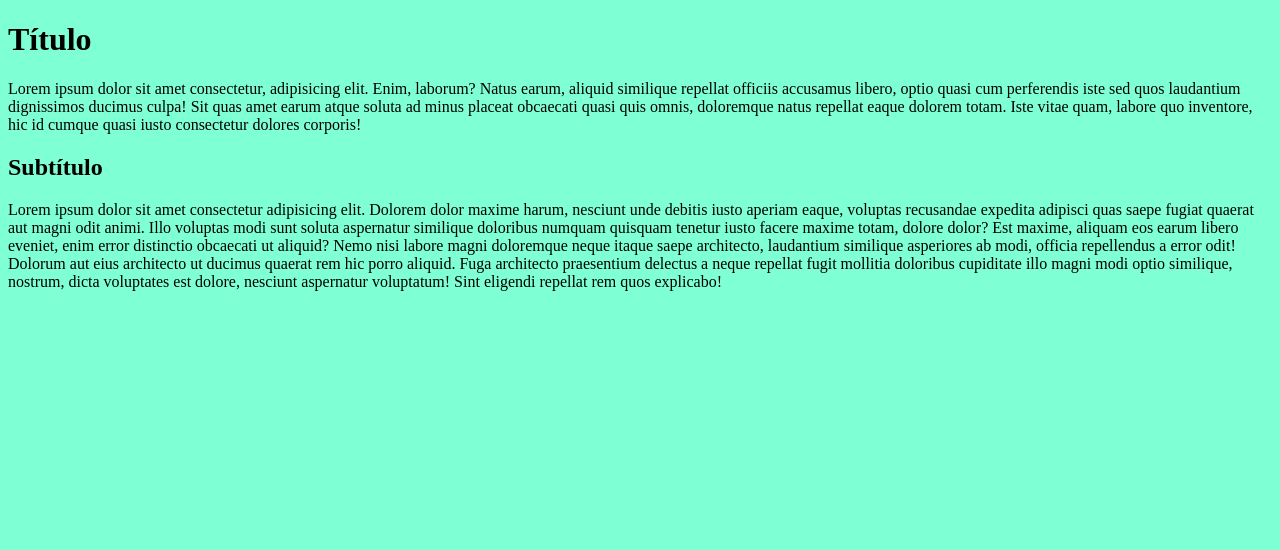
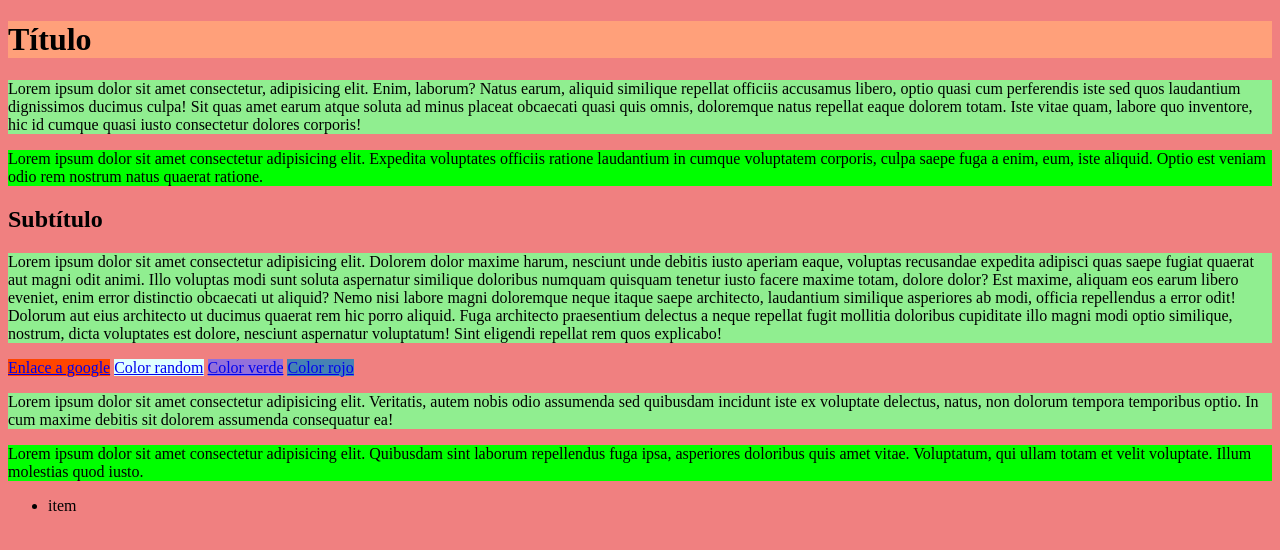
Before and after one commit to Amhedriel/CSS-Tutorial, a plain HTML site: page html/002tipos.html in a window 1280 px wide. Drawn offline with Linux system fonts and the light colour scheme.

Commit message:
Actualizando Tipos

```diff
--- a/html/002tipos.html
+++ b/html/002tipos.html
@@ -5,17 +5,31 @@
   <meta http-equiv="X-UA-Compatible" content="IE=edge">
   <meta name="viewport" content="width=device-width, initial-scale=1.0">
   <title>Tipos de Selectores</title>
-  <link rel="stylesheet" href="/styles/001sintaxis.css">
+  <link rel="stylesheet" href="/styles/002tipos.css">
 
 </head>
 <body>
-  <h1 class="titulo">Título</h1>
+  <h1 id="title" class="title">Título</h1>
   <p>Lorem ipsum dolor sit amet consectetur, adipisicing elit. Enim, laborum? Natus earum, aliquid similique repellat officiis accusamus libero, optio quasi cum perferendis iste sed quos laudantium dignissimos ducimus culpa! Sit quas amet earum atque soluta ad minus placeat obcaecati quasi quis omnis, doloremque natus repellat eaque dolorem totam. Iste vitae quam, labore quo inventore, hic id cumque quasi iusto consectetur dolores corporis!</p>
+
+  <p class="text">Lorem ipsum dolor sit amet consectetur adipisicing elit. Expedita voluptates officiis ratione laudantium in cumque voluptatem corporis, culpa saepe fuga a enim, eum, iste aliquid. Optio est veniam odio rem nostrum natus quaerat ratione.</p>
 
   <h2 class="subtitulo">Subtítulo</h2>
   <p>Lorem ipsum dolor sit amet consectetur adipisicing elit. Dolorem dolor maxime harum, nesciunt unde debitis iusto aperiam eaque, voluptas recusandae expedita adipisci quas saepe fugiat quaerat aut magni odit animi.
   Illo voluptas modi sunt soluta aspernatur similique doloribus numquam quisquam tenetur iusto facere maxime totam, dolore dolor? Est maxime, aliquam eos earum libero eveniet, enim error distinctio obcaecati ut aliquid?
   Nemo nisi labore magni doloremque neque itaque saepe architecto, laudantium similique asperiores ab modi, officia repellendus a error odit! Dolorum aut eius architecto ut ducimus quaerat rem hic porro aliquid.
   Fuga architecto praesentium delectus a neque repellat fugit mollitia doloribus cupiditate illo magni modi optio similique, nostrum, dicta voluptates est dolore, nesciunt aspernatur voluptatum! Sint eligendi repellat rem quos explicabo!  </p>
+
+  <a href="https://google.com">Enlace a google</a>
+  <a href="color-modo-random">Color random</a>
+  <a href="#seccion-verde">Color verde</a>
+  <a href="color-azul">Color rojo</a>
+  <p lang="en-GB">Lorem ipsum dolor sit amet consectetur adipisicing elit. Veritatis, autem nobis odio assumenda sed quibusdam incidunt iste ex voluptate delectus, natus, non dolorum tempora temporibus optio. In cum maxime debitis sit dolorem assumenda consequatur ea!</p>
+
+  <p class="text">Lorem ipsum dolor sit amet consectetur adipisicing elit. Quibusdam sint laborum repellendus fuga ipsa, asperiores doloribus quis amet vitae. Voluptatum, qui ullam totam et velit voluptate. Illum molestias quod iusto.</p>
+
+  <ul>
+    <li>item</li>
+  </ul>
 </body>
 </html>
--- a/styles/002tipos.css
+++ b/styles/002tipos.css
@@ -0,0 +1,49 @@
+* {
+  background-color: lightcoral;
+
+}
+
+h1 {
+  background-color: lightskyblue;
+}
+
+p{
+  background-color: lightgreen;
+}
+
+/* selector de id comienza con numeral # y el nombre del Id
+
+#title{
+  background-color: lightgreen;
+}
+
+/*selector de class comienza con punto . y el nombre de clase*/
+
+.title{
+  background-color: lightsalmon;
+}
+
+.text{
+  background-color: lime;
+}
+
+[href]{
+  background-color: mediumpurple;
+}
+
+[href="https://google.com"]{
+  background-color: orangered;
+}
+
+
+[href^="color"] {
+  background-color: goldenrod;
+}
+
+[href*="color"] {
+  background-color: lightcyan;
+}
+
+[href $= "azul"] {
+  background-color: steelblue;
+}
```
Also changed, not shown: 1 other file.
